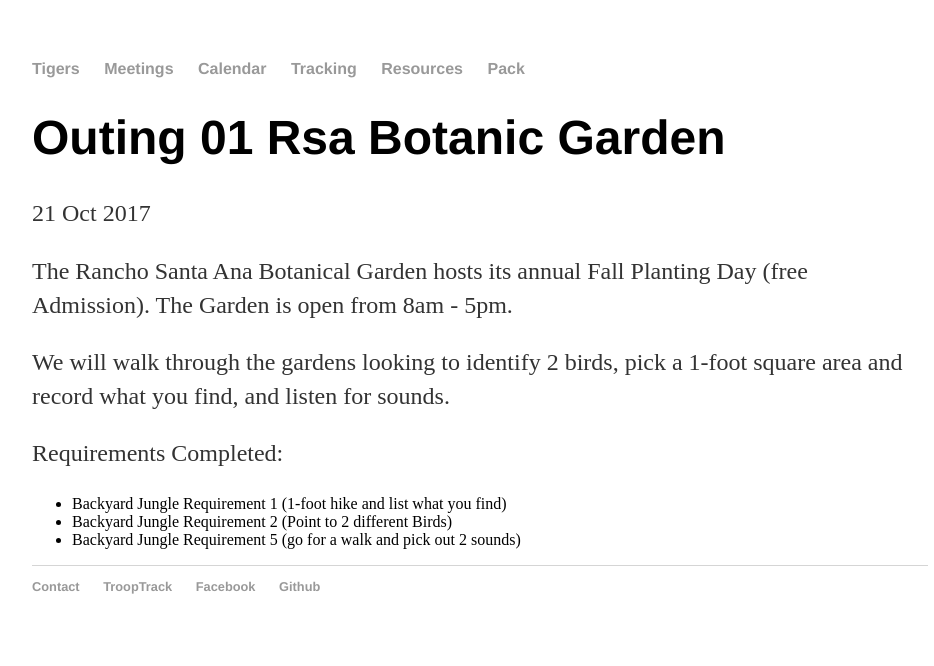
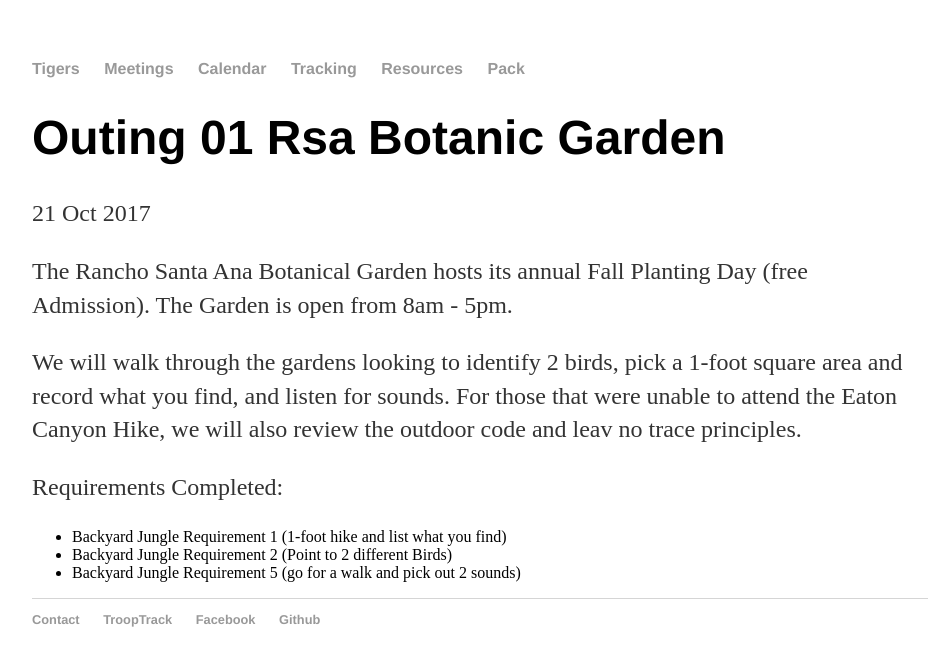
Before and after one commit to clare-pack818/clare-pack818.github.io, a Jekyll site: the page built from _posts/2017-10-21-Outing-01-RSA-Botanic-Garden.md, in a window 1280 px wide. Shown: the top 666 px of the page, without its empty margins (160-1094 px from the left). Built offline with Jekyll 4.4.1, drawn with Linux system fonts in a browser that asks for light colours; our own code applies the rules of GitHub Pages for plain Markdown files.

Commit message:
Update 2017-10-21-Outing-01-RSA-Botanic-Garden.md

```diff
--- a/_posts/2017-10-21-Outing-01-RSA-Botanic-Garden.md
+++ b/_posts/2017-10-21-Outing-01-RSA-Botanic-Garden.md
@@ -1,6 +1,6 @@
 The Rancho Santa Ana Botanical Garden hosts its annual Fall Planting Day (free Admission).  The Garden is open from 8am - 5pm.
 
-We will walk through the gardens looking to identify 2 birds, pick a 1-foot square area and record what you find, and listen for sounds.
+We will walk through the gardens looking to identify 2 birds, pick a 1-foot square area and record what you find, and listen for sounds.  For those that were unable to attend the Eaton Canyon Hike, we will also review the outdoor code and leav no trace principles.
 
 Requirements Completed:
 <ul>
```
